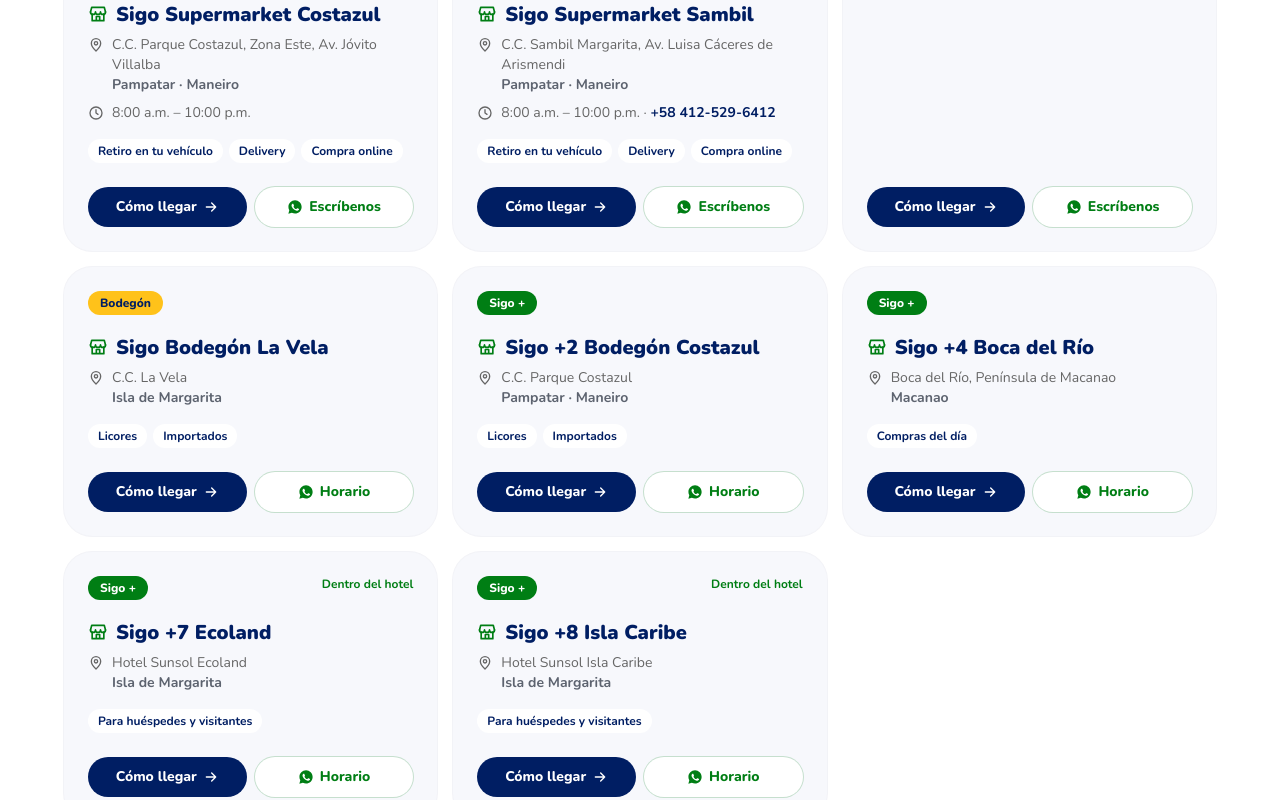
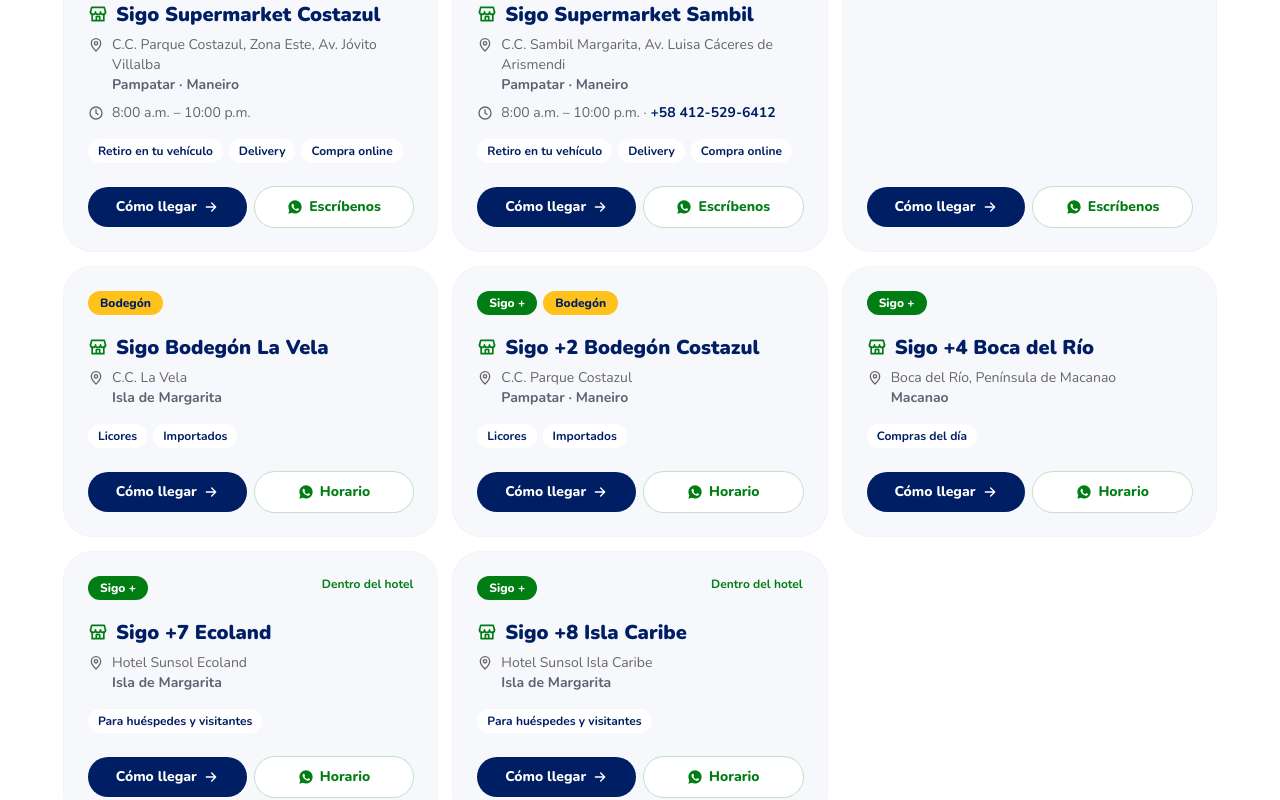
Before and after one commit to matiasgrande/landing-sigo, a Next.js app: page / in a window 1280 px wide. Shown: the part 3341-4141 px from the top of the page. Built offline with nearby package versions, Linux system fonts and the light colour scheme; no server answers.

Commit message:
feat: Sigo +2 Bodegón Costazul también aparece en el filtro Bodegón
Co-Authored-By: Claude Opus 5.5 <noreply@anthropic.com>
Claude-Session: https://claude.ai/code/session_01NuToVYSGaN4EhE1Knp78uG

```diff
--- a/componentes/Sucursales.tsx
+++ b/componentes/Sucursales.tsx
@@ -8,6 +8,7 @@ import {
   ETIQUETAS_FORMATO,
   crearEnlaceMapa,
   estaAbierta,
+  perteneceAFormato,
   type FormatoSucursal,
 } from "@/datos/sucursales";
 import { WHATSAPP_ATENCION, crearEnlaceWhatsApp } from "@/datos/contacto";
@@ -253,7 +254,7 @@ export function Sucursales() {
               <li
                 key={sucursal.id}
                 data-sucursal={sucursal.id}
-                style={{ display: filtro !== "todas" && sucursal.formato !== filtro ? "none" : undefined }}
+                style={{ display: filtro !== "todas" && !perteneceAFormato(sucursal, filtro) ? "none" : undefined }}
                 className="group flex flex-col overflow-hidden rounded-[1.75rem] bg-crema ring-1 ring-azul/5 transition-shadow hover:shadow-xl hover:shadow-azul/10"
               >
                 {sucursal.foto && (
@@ -272,8 +273,12 @@ export function Sucursales() {
                 )}
                 <div className="flex flex-1 flex-col p-6">
                   <div className="flex items-start justify-between gap-3">
-                    <span className={`rounded-full px-3 py-1 text-xs font-extrabold ${ESTILO_FORMATO[sucursal.formato]}`}>
-                      {ETIQUETAS_FORMATO[sucursal.formato]}
+                    <span className="flex flex-wrap gap-1.5">
+                      {[sucursal.formato, ...(sucursal.formatosAdicionales ?? [])].map((formato) => (
+                        <span key={formato} className={`rounded-full px-3 py-1 text-xs font-extrabold ${ESTILO_FORMATO[formato]}`}>
+                          {ETIQUETAS_FORMATO[formato]}
+                        </span>
+                      ))}
                     </span>
                     {abierta !== undefined && abierta !== null ? (
                       <span
--- a/datos/sucursales.ts
+++ b/datos/sucursales.ts
@@ -16,6 +16,8 @@ export interface Sucursal {
   id: string;
   nombre: string;
   formato: FormatoSucursal;
+  /** Otros formatos en los que también aparece al filtrar (p. ej. un Sigo + que es bodegón) */
+  formatosAdicionales?: FormatoSucursal[];
   ubicacion: string;
   zona: string;
   /** CID de la ficha de Google Maps; si no existe se usa una búsqueda */
@@ -28,6 +30,11 @@ export interface Sucursal {
   servicios: string[];
   destacado?: string;
   foto?: FotoSucursal;
+}
+
+/** Indica si la sucursal debe mostrarse con el filtro de formato indicado */
+export function perteneceAFormato(sucursal: Sucursal, formato: FormatoSucursal): boolean {
+  return sucursal.formato === formato || (sucursal.formatosAdicionales?.includes(formato) ?? false);
 }
 
 export const ETIQUETAS_FORMATO: Record<FormatoSucursal, string> = {
@@ -99,6 +106,7 @@ export const SUCURSALES: readonly Sucursal[] = [
     id: "sigo-mas-2",
     nombre: "Sigo +2 Bodegón Costazul",
     formato: "sigo-mas",
+    formatosAdicionales: ["bodegon"],
     ubicacion: "C.C. Parque Costazul",
     zona: "Pampatar · Maneiro",
     consultaMapa: "Sigo Bodegón Costazul Margarita",
```
